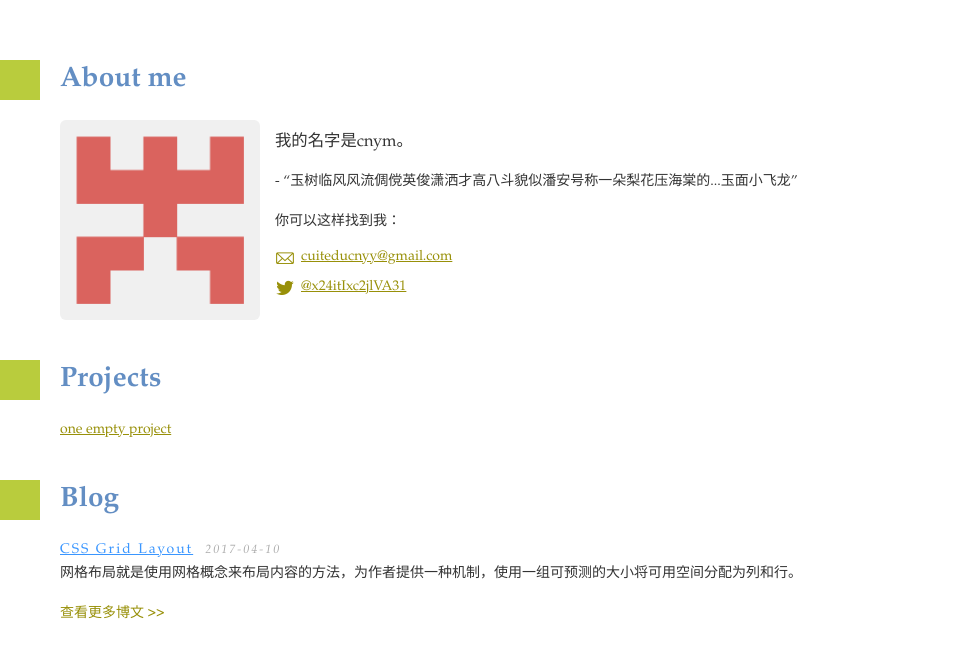
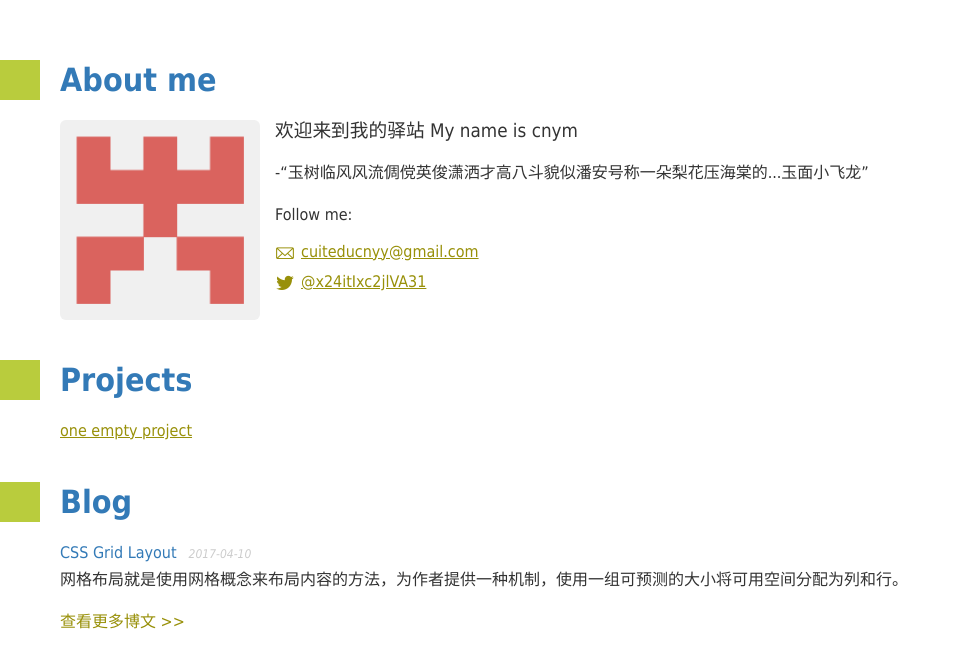
Before and after one commit to cnym/cn, a plain HTML site: page index.html in a window 1280 px wide. Shown: the whole page, without its empty margins (0-961 px from the left). Drawn offline with Linux system fonts and the light colour scheme.

Commit message:
update index.html

```diff
--- a/css/index.css
+++ b/css/index.css
@@ -1,10 +1,7 @@
 body {
 	padding: 60px 100px 0 60px;
-	font: 300 14px/20px "微软雅黑", "Minion Pro", "Palatino", "Hoefler Text", serif, "Times New Roman";
+	font: 300 16px/22px Tahoma,Helvetica,Arial,'宋体',sans-serif;
 	color: #333;
-}
-a {
-	text-decoration: underline;
 }
 h1, h2, h3, h4, h5, h6 {
 	font-weight: normal;
@@ -14,7 +11,7 @@ h1 {
 	padding-left: 20px;
 	margin-left: -60px;
 	line-height: 40px;
-	color: #638ec3;
+	color: #337ab7;
 	font-weight: bold;
 }
 .logo-img {
@@ -51,15 +48,16 @@ h1 {
 }
 .blog .title {
 	margin-right: 12px;
-	color: #3A96FF;
+	color: #337ab7;
+	text-decoration: none;
+}
+.blog .title:hover {
+	color: #337ab7;
+	text-decoration: underline;
 }
 .blog .date {
-	color: #aaaaaa;
+	color: #ccc;
 	font-size: 12px;
-}
-.blog .title,
-.blog .date {
-	letter-spacing: 2px;
 }
 .blog .info {
 	margin-top: 4px;
--- a/index.html
+++ b/index.html
@@ -13,10 +13,10 @@
 <h1>About me</h1>
 <section class="margin-top20 clearfix">
 	<img src="./images/logo.png" alt="" title="" width="200" class="fl margin-right15 logo-img" >
-	<div class="padding-top12">
-		<h3>我的名字是cnym。</h3>
-		<p class="margin-top20">- “玉树临风风流倜傥英俊潇洒才高八斗貌似潘安号称一朵梨花压海棠的...玉面小飞龙”</p>
-		<p class="margin-top20">你可以这样找到我：</p>
+	<div>
+		<h3>欢迎来到我的驿站 My name is cnym</h3>
+		<p class="margin-top20">-“玉树临风风流倜傥英俊潇洒才高八斗貌似潘安号称一朵梨花压海棠的...玉面小飞龙”</p>
+		<p class="margin-top20">Follow me: </p>
 		<ul class="contact margin-top10">
 			<li><i class="iconfont icon-svg17"></i><a href="mailto:cuiteducnyy@gmail.com" target="_blank">cuiteducnyy@gmail.com</a></li>
 			<li><i class="iconfont icon-twitter"></i><a href="https://twitter.com/x24itIxc2jlVA31" target="_blank">@x24itIxc2jlVA31</a></li>
@@ -26,18 +26,18 @@
 <h1 class="margin-top40">Projects</h1>
 <section class="margin-top20">
 	<ul class="projects">
-		<li><a href="./projects/project1/index.html">one empty project</a></li>
+		<li><a href="./projects/project1/index.html" target="_blank">one empty project</a></li>
 	</ul>
 </section>
 <h1 class="margin-top40">Blog</h1>
 <section class="margin-top20">
 	<ul class="blog margin-bottom20">
 		<li>
-			<a href="./blog/20170320/index.html" class="title">CSS Grid Layout</a><i class="date">2017-04-10</i>
+			<a href="./blog/20170320/index.html" target="_blank" class="title">CSS Grid Layout</a><i class="date">2017-04-10</i>
 			<p class="info">网格布局就是使用网格概念来布局内容的方法，为作者提供一种机制，使用一组可预测的大小将可用空间分配为列和行。</p>
 		</li>
 	</ul>
-	<a href="javascript:void(0)" class="blog-more">查看更多博文 >></a>
+	<a href="javascript:void(0)" target="_blank" class="blog-more">查看更多博文 >></a>
 </section>
 </body>
 </html>
```
